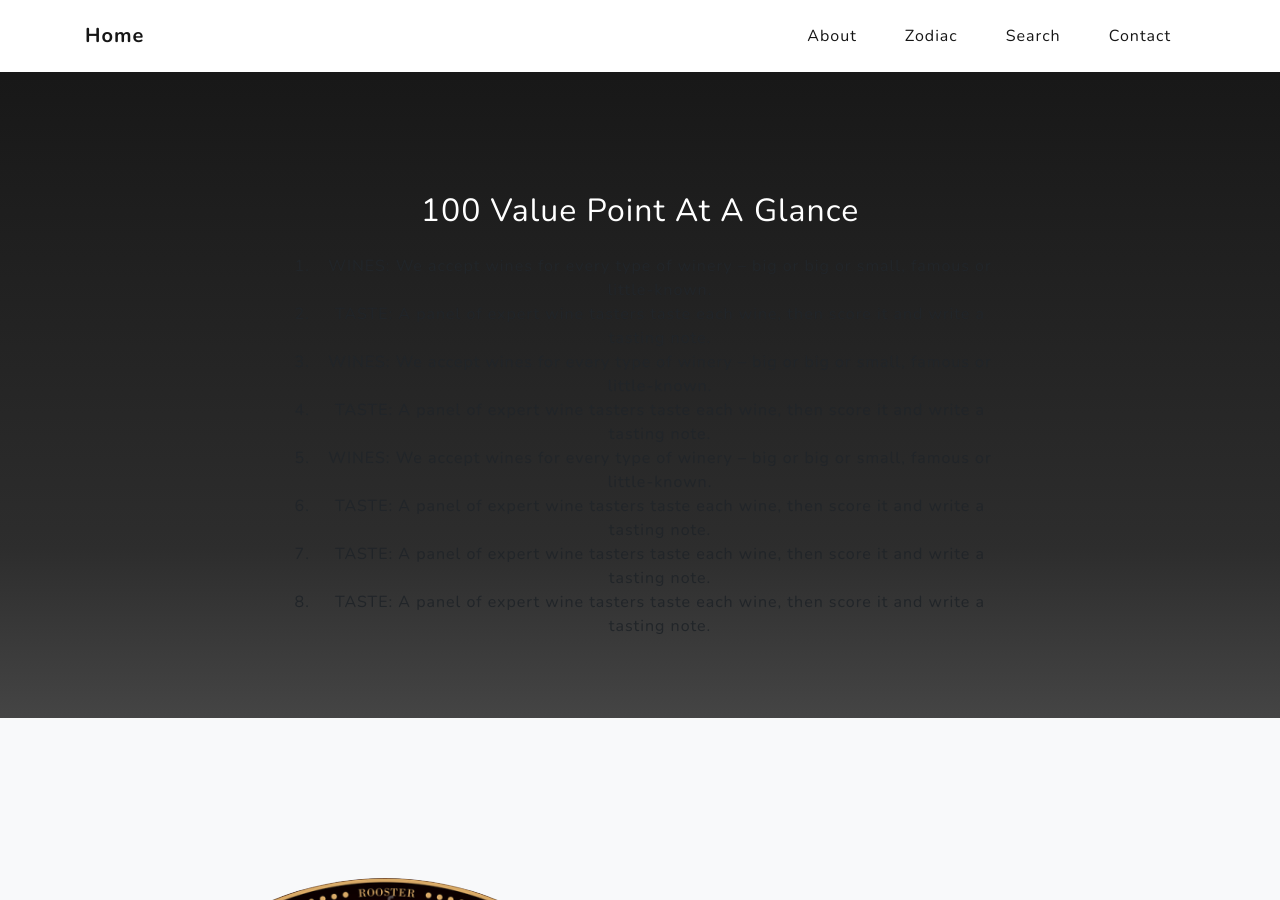
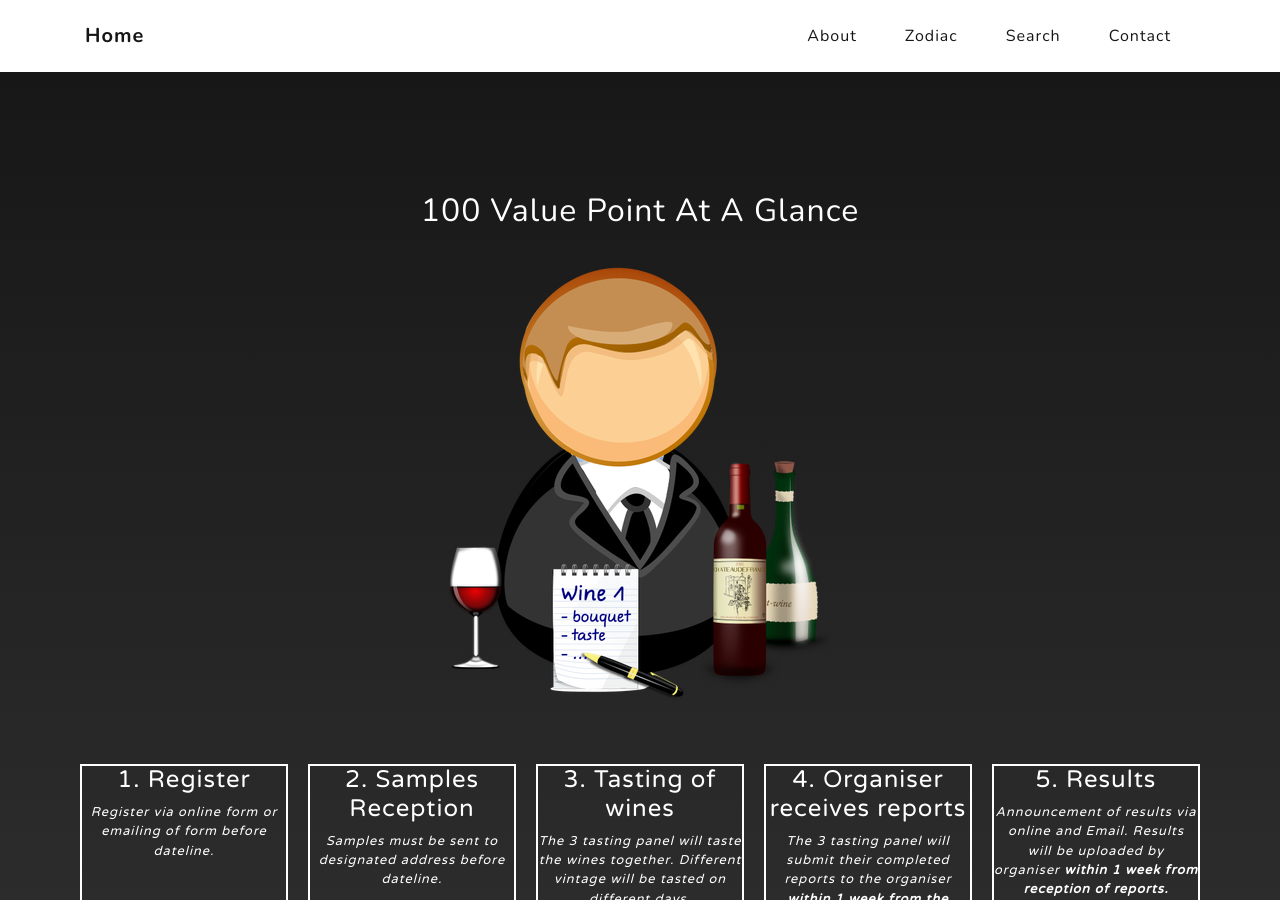
Before and after one commit to lyenchen/100valuepoint, a Jekyll site: the page built from index.html, in a window 1280 px wide and 900 px high, scrolled down 868 px. Built offline with Jekyll 4.4.1, drawn with Linux system fonts in a browser that asks for light colours; some of the changed text lies outside the part shown.

Commit message:
20190919

```diff
--- a/_includes/about.html
+++ b/_includes/about.html
@@ -1,22 +1,25 @@
 <section id="about" class="about-section text-center">
     <div class="container">
       <div class="row">
-        <div class="col-lg-8 mx-auto">
-          <h2 class="text-white mb-4">100 Value Point At A Glance</h2>
-          <p class="text-white mb-4">
-            <ol>
-              <li>WINES: We accept wines for every type of winery – big or big or small, famous or little-known.</li>
-              <li>TASTE: A panel of expert wine tasters taste each wine, then score it and write a tasting note.</li>
-              <li>WINES: We accept wines for every type of winery – big or big or small, famous or little-known.</li>
-              <li>TASTE: A panel of expert wine tasters taste each wine, then score it and write a tasting note.</li>
-              <li>WINES: We accept wines for every type of winery – big or big or small, famous or little-known.</li>
-              <li>TASTE: A panel of expert wine tasters taste each wine, then score it and write a tasting note.</li>
-              <li>TASTE: A panel of expert wine tasters taste each wine, then score it and write a tasting note.</li>
-              <li>TASTE: A panel of expert wine tasters taste each wine, then score it and write a tasting note.</li>
-            </ol>
-          </p>
+        <div class="col-lg-6 mx-auto">
+          	<h2 class="text-white mb-4">100 Value Point At A Glance</h2>
+          	<div class="text-center">
+          		<img class="responsive" src="img/winetaster.png" alt="">
+        	</div>
         </div>
-      </div>
+    </div>
+    <div class="row">
+        <div class="flex-container">
+        	<div><h1>1. Register</h1>
+        		<p>Register via online form or emailing of form before dateline.</p>
+        		<p><b>Participating fee: 100 Euro per wine</b></p>
+        		<p>Registration is successful only after you receive the confirmation email and delivery label.</p></div>
+        	<div><h1>2. Samples Reception</h1><p>Samples must be sent to designated address before dateline.</p><p>Requirement:</p><p><b>Only applicable to bottled wines, 2 bottles per registered wine with technical sheets.</b></p></div>
+        	<div><h1>3. Tasting of wines</h1><p>The 3 tasting panel will taste the wines together. Different vintage will be tasted on different days.</p></div>
+        	<div><h1>4. Organiser receives reports</h1><p>The 3 tasting panel will submit their completed reports to the organiser <b>within 1 week from the tasting period.</b></p></div>
+        	<div><h1>5. Results</h1><p>Announcement of results via online and Email. Results will be uploaded by organiser <b>within 1 week from reception of reports.</b></p></div>
+        </div>
+    </div>
       <!--<img src="img/ipad.png" class="img-fluid" alt="">-->
     </div>
-  </section>
+</section>
```
Also changed, not shown: css/grayscale.css (+7 -2 lines), css/grayscale.min.css, img/winetaster.png (added), 4 other files.
